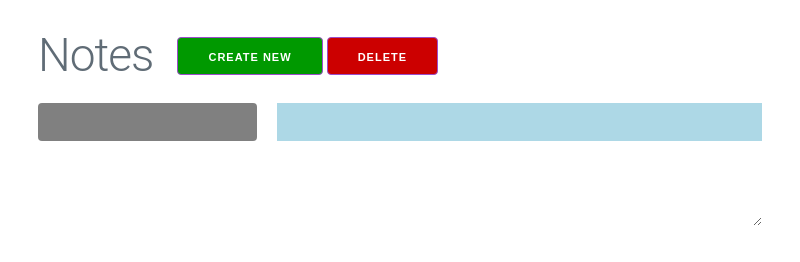
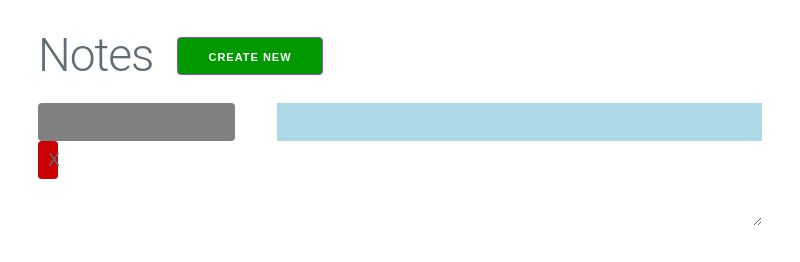
Before and after one commit to DexterLagan/ToVue-Notes, an Electron app: page index.html in a window 800 px wide. Both pictures are taken after a click on the button "CREATE NEW". Drawn offline with nearby package versions, Linux system fonts and the light colour scheme.

Commit message:
Added delete button on note items

```diff
--- a/index.html
+++ b/index.html
@@ -10,14 +10,17 @@
 <!-- partial:index.partial.html -->
 <div class="app">
   <h1>Notes</h1>
-  <button @click="createNote" class="create-new-button">Create new</button>
-  <button @click="deleteNote" class="delete-button" ref="deleteButton">Delete</button>
-  <div class='notes'>
+  <button @click="createNote(currentNote)" class="create-new-button">Create new</button>
+  <!-- <button @click="deleteNote" class="delete-button" ref="deleteButton">Delete</button> -->
+  <div class="notes">
     <nav>
       <p v-if="!notes.length">No notes saved</p>
       <ul v-if="notes.length">
         <li v-for="note in notes">
-          <button @click="currentNote = note" :class="{active: note === currentNote}">  {{note.title}}</button>
+          <div class="btn-group" style="width:100%">
+            <button style="width:90%" @click="currentNote = note" :class="{active: note === currentNote}">{{note.title}}</button>
+            <button style="width:5%" @click="deleteNote(note)" class="delete-button">X</button>
+          </div>
         </li>
       </ul>
     </nav>
```
